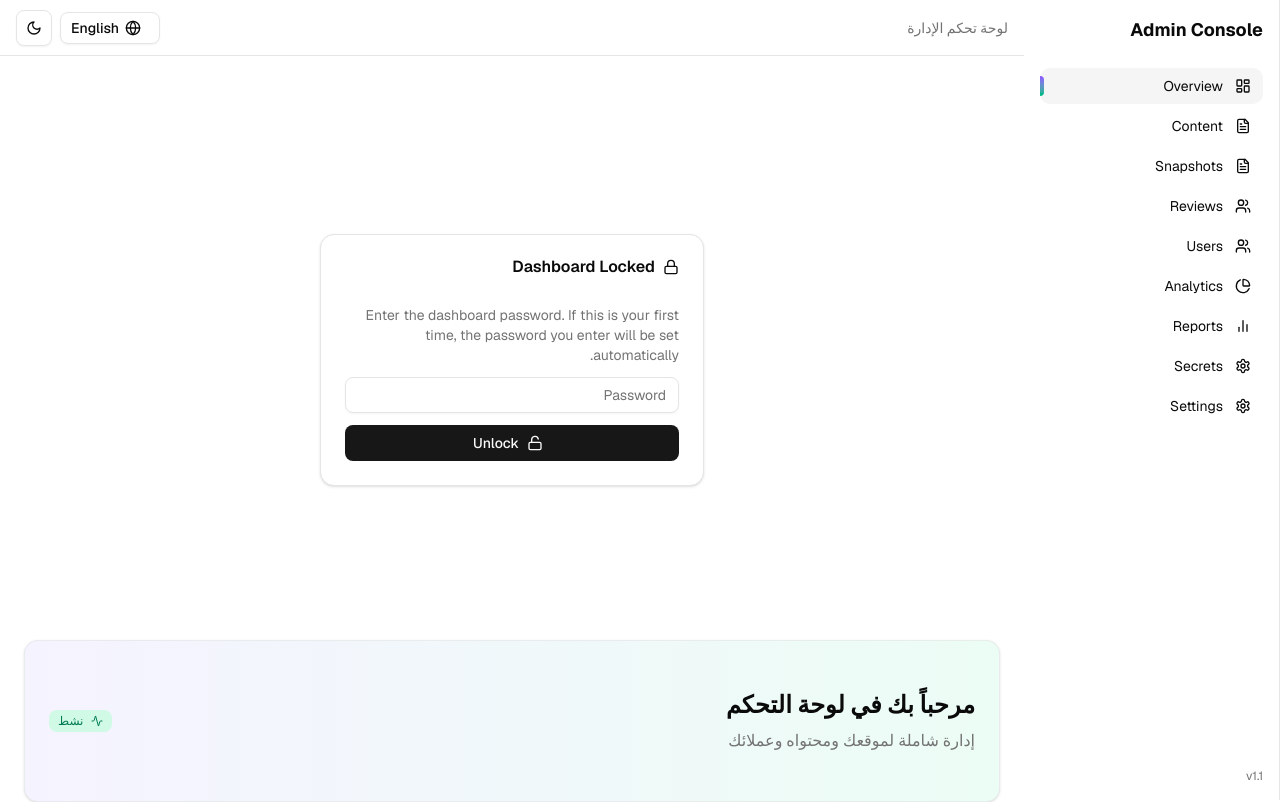
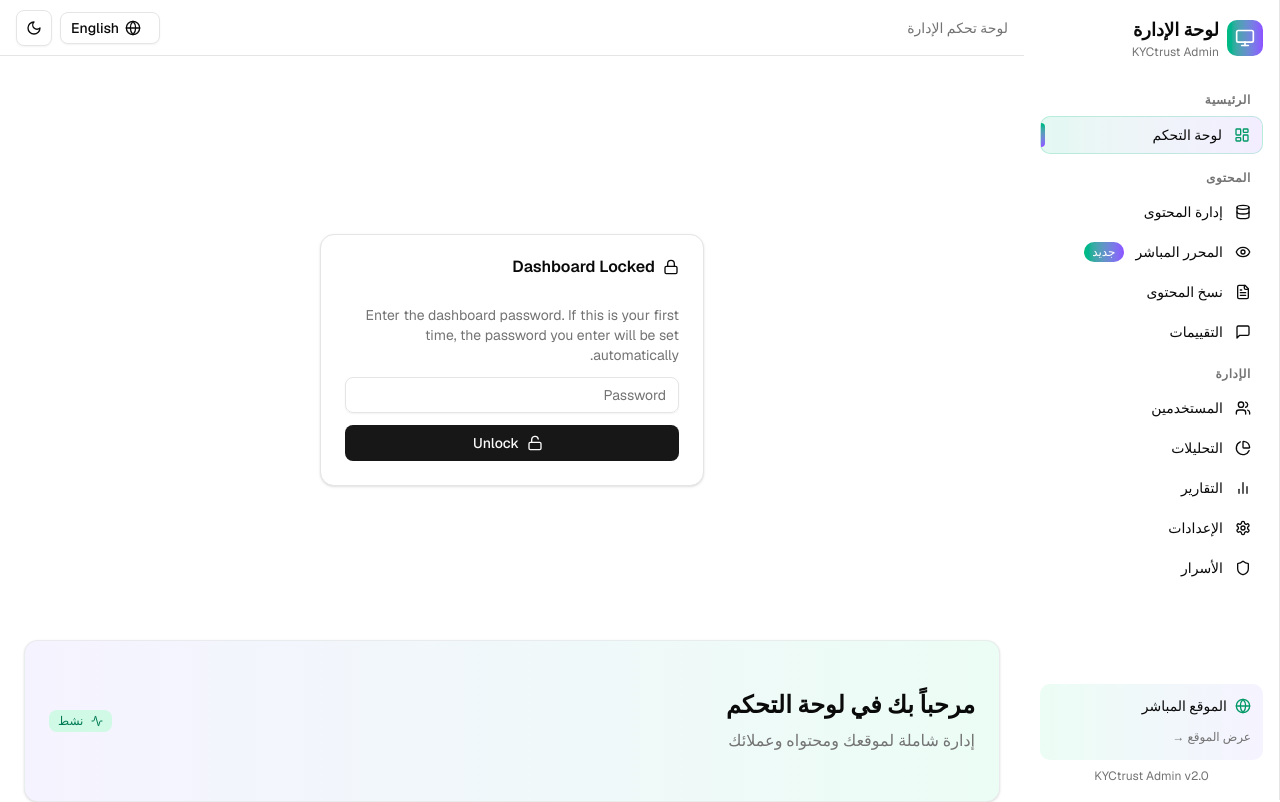
Before and after one commit to medojokerr/sa, a Next.js app: page /dashboard in a window 1280 px wide. Shown: the top 802 px of the page. Built offline with nearby package versions, Linux system fonts and the light colour scheme; no server answers; the database is empty.

Commit message:
Create enhanced sidebar with new admin features
cgen-934681ccd0d949ed8a84a8c52aed0fbd

```diff
--- a/components/dashboard/sidebar.tsx
+++ b/components/dashboard/sidebar.tsx
@@ -3,27 +3,70 @@
 import Link from "next/link"
 import { usePathname } from "next/navigation"
 import { cn } from "@/lib/utils"
-import { LayoutDashboard, FileText, Users, BarChart2, Settings, PieChart } from 'lucide-react'
+import {
+  LayoutDashboard,
+  FileText,
+  Users,
+  BarChart2,
+  Settings,
+  PieChart,
+  MessageSquare,
+  Eye,
+  Monitor,
+  Database,
+  Shield,
+  Globe
+} from 'lucide-react'
 
 export function Sidebar() {
   const pathname = usePathname()
   const nav = [
-    { href: "/dashboard", icon: LayoutDashboard, label: "Overview" },
-    { href: "/dashboard/content", icon: FileText, label: "Content" },
-    { href: "/dashboard/content/snapshots", icon: FileText, label: "Snapshots" },
-    { href: "/dashboard/reviews", icon: Users, label: "Reviews" }, // Added Reviews nav item
-    { href: "/dashboard/users", icon: Users, label: "Users" },
-    { href: "/dashboard/analytics", icon: PieChart, label: "Analytics" },
-    { href: "/dashboard/reports", icon: BarChart2, label: "Reports" },
-    { href: "/dashboard/settings/secrets", icon: Settings, label: "Secrets" },
-    { href: "/dashboard/settings", icon: Settings, label: "Settings" },
+    { href: "/dashboard", icon: LayoutDashboard, label: "لوحة التحكم", group: "main" },
+    { href: "/dashboard/content", icon: Database, label: "إدارة المحتوى", group: "content" },
+    { href: "/dashboard/content/live", icon: Eye, label: "المحرر المباشر", group: "content" },
+    { href: "/dashboard/content/snapshots", icon: FileText, label: "نسخ المحتوى", group: "content" },
+    { href: "/dashboard/reviews", icon: MessageSquare, label: "التقييمات", group: "content" },
+    { href: "/dashboard/users", icon: Users, label: "المستخدمين", group: "admin" },
+    { href: "/dashboard/analytics", icon: PieChart, label: "التحليلات", group: "admin" },
+    { href: "/dashboard/reports", icon: BarChart2, label: "التقارير", group: "admin" },
+    { href: "/dashboard/settings", icon: Settings, label: "الإعدادات", group: "admin" },
+    { href: "/dashboard/settings/secrets", icon: Shield, label: "الأسرار", group: "admin" },
   ]
 
+  const groups = {
+    main: "الرئيسية",
+    content: "المحتوى",
+    admin: "الإدارة"
+  }
+
+  const groupedNav = nav.reduce((acc, item) => {
+    if (!acc[item.group]) acc[item.group] = []
+    acc[item.group].push(item)
+    return acc
+  }, {} as Record<string, typeof nav>)
+
   return (
-    <aside className="hidden h-screen w-64 flex-col border-r bg-background/60 p-4 backdrop-blur md:flex">
-      <div className="mb-6 text-lg font-bold">Admin Console</div>
-      <nav className="flex-1 space-y-1">
-        {nav.map((n) => {
+    <aside className="hidden h-screen w-64 flex-col border-r bg-background/95 backdrop-blur p-4 md:flex">
+      <div className="mb-6">
+        <div className="flex items-center gap-2 mb-2">
+          <div className="p-2 bg-gradient-to-r from-emerald-500 to-violet-500 rounded-lg">
+            <Monitor className="h-5 w-5 text-white" />
+          </div>
+          <div>
+            <div className="text-lg font-bold">لوحة الإدارة</div>
+            <div className="text-xs text-muted-foreground">KYCtrust Admin</div>
+          </div>
+        </div>
+      </div>
+
+      <nav className="flex-1 space-y-4">
+        {Object.entries(groupedNav).map(([group, items]) => (
+          <div key={group}>
+            <div className="text-xs font-semibold text-muted-foreground uppercase tracking-wider mb-2 px-3">
+              {groups[group]}
+            </div>
+            <div className="space-y-1">
+              {items.map((n) => {
                 const active = pathname === n.href
                 const Icon = n.icon
                 return (
@@ -31,25 +74,58 @@ export function Sidebar() {
                     key={n.href}
                     href={n.href}
                     className={cn(
-                "group relative flex items-center gap-3 rounded-lg px-3 py-2 text-sm transition-colors hover:bg-accent",
-                active && "bg-accent",
+                      "group relative flex items-center gap-3 rounded-lg px-3 py-2 text-sm transition-all duration-200 hover:bg-accent hover:scale-[1.02]",
+                      active && "bg-gradient-to-r from-emerald-500/10 to-violet-500/10 text-foreground border border-emerald-500/20",
                     )}
                   >
                     {/* Active gradient indicator */}
                     <span
                       aria-hidden
                       className={cn(
-                  "absolute left-0 top-1/2 h-5 -translate-y-1/2 rounded-r-full bg-gradient-to-b from-violet-500 to-emerald-500 transition-all",
+                        "absolute left-0 top-1/2 h-6 -translate-y-1/2 rounded-r-full bg-gradient-to-b from-emerald-500 to-violet-500 transition-all duration-200",
                         active ? "w-1 opacity-100" : "w-0 opacity-0 group-hover:w-1 group-hover:opacity-60",
                       )}
                     />
-              <Icon className="h-4 w-4" />
-              <span>{n.label}</span>
+                    <Icon className={cn(
+                      "h-4 w-4 transition-colors",
+                      active && "text-emerald-600 dark:text-emerald-400"
+                    )} />
+                    <span className={cn(
+                      "transition-colors",
+                      active && "font-medium"
+                    )}>{n.label}</span>
+
+                    {/* New badge for live editor */}
+                    {n.href === "/dashboard/content/live" && (
+                      <span className="text-xs bg-gradient-to-r from-emerald-500 to-violet-500 text-white px-2 py-0.5 rounded-full">
+                        جديد
+                      </span>
+                    )}
                   </Link>
                 )
               })}
+            </div>
+          </div>
+        ))}
       </nav>
-      <div className="mt-4 text-xs text-muted-foreground">v1.1</div>
+
+      <div className="mt-4 p-3 bg-gradient-to-r from-emerald-50 to-violet-50 dark:from-emerald-950/50 dark:to-violet-950/50 rounded-lg">
+        <div className="flex items-center gap-2 mb-2">
+          <Globe className="h-4 w-4 text-emerald-600" />
+          <span className="text-sm font-medium">الموقع المباشر</span>
+        </div>
+        <Link
+          href="/"
+          target="_blank"
+          className="text-xs text-muted-foreground hover:text-foreground transition-colors"
+        >
+          عرض الموقع →
+        </Link>
+      </div>
+
+      <div className="mt-2 text-xs text-muted-foreground text-center">
+        KYCtrust Admin v2.0
+      </div>
     </aside>
   )
 }
```
Lines whose indentation alone changed are shown as unchanged.
